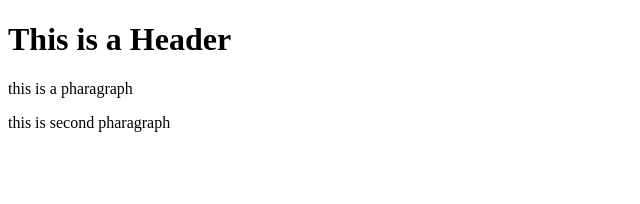
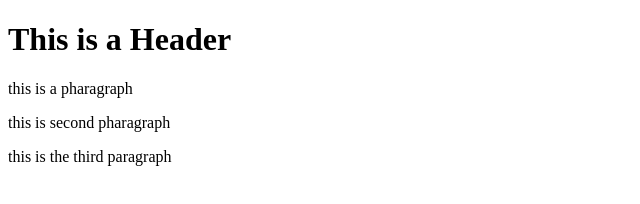
Before and after one commit to chandhini-24/Git-Test, a website: page Index.html in a window 1280 px wide. Shown: the whole page, without its empty margins (0-640 px from the left). Drawn offline with Linux system fonts and the light colour scheme.

Commit message:
fourth commit

```diff
--- a/Index.html
+++ b/Index.html
@@ -5,6 +5,7 @@
             <h1>This is a Header</h1>
             <p>this is a pharagraph</p>
             <p>this is second pharagraph</p>
+            <p>this is the third paragraph</p>
         </body>
     </head>
 </html>
```
Also changed, not shown: package.json (added, +24 -0 lines), 2 other files.
